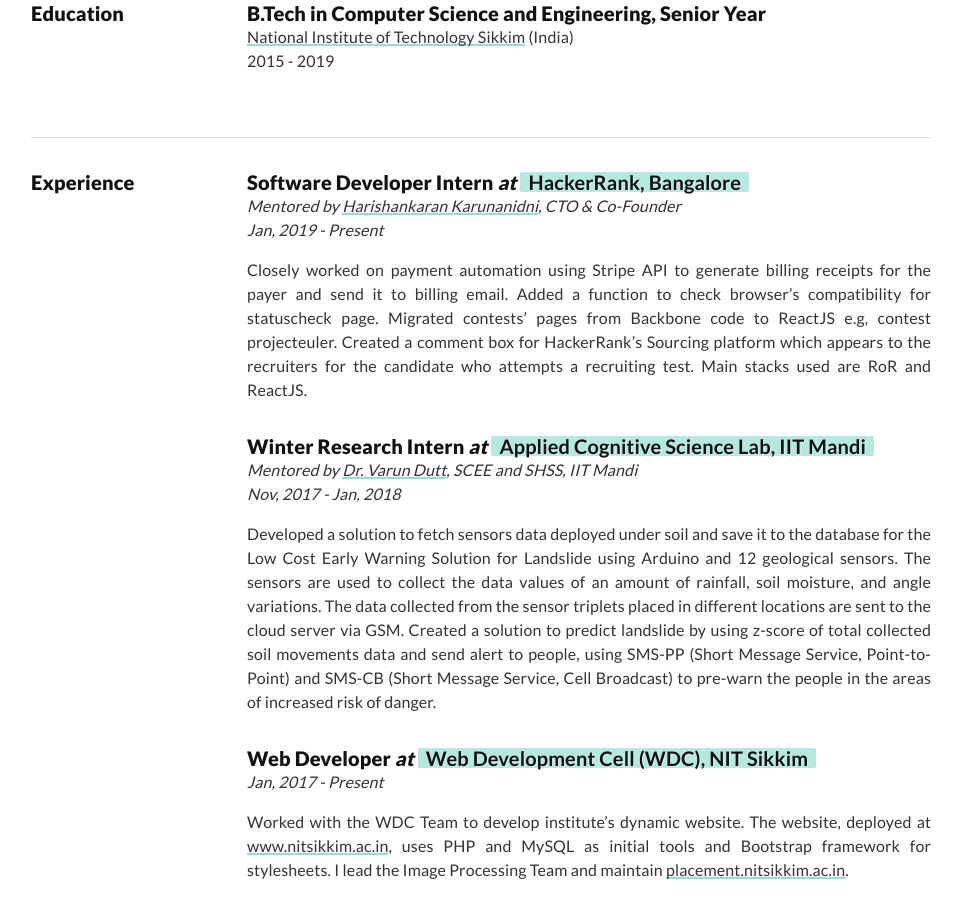
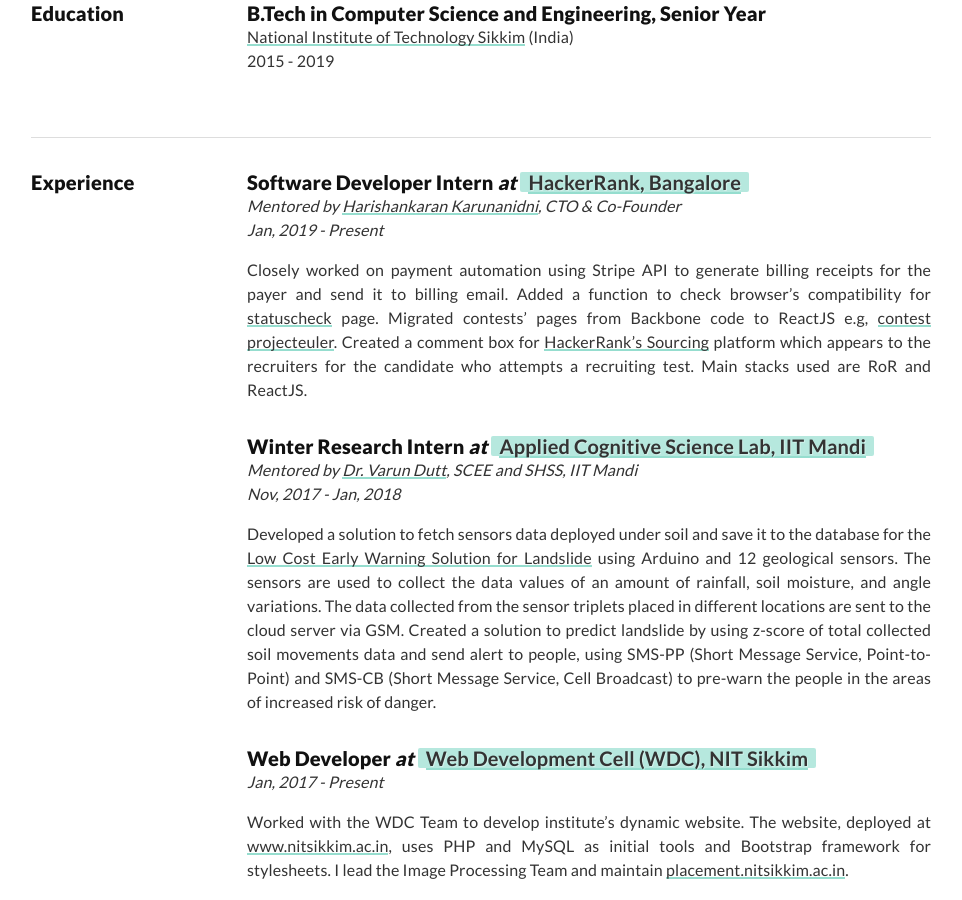
Before and after one commit to sangamcse/resume, a Jekyll site: the page built from index.html, in a window 1280 px wide and 900 px high, scrolled down 497 px. Shown: the whole window, without its empty margins (159-1121 px from the left). Built offline with Jekyll 4.4.1, drawn with Linux system fonts in a browser that asks for light colours.

Commit message:
Experience link fix

```diff
--- a/_data/experiences.yml
+++ b/_data/experiences.yml
@@ -1,22 +1,22 @@
 # Experiences
 - title: Software Developer Intern
-  location: HackerRank, Bangalore
+  location: <a class="u-link" target="_blank" href="https://www.hackerrank.com/">HackerRank, Bangalore</a>
   mentor: <a class="u-link" href="https://www.hackerrank.com/about-us/our-team/" target="_blank">Harishankaran Karunanidni</a>, CTO & Co-Founder
   duration: Jan, 2019 - Present
-  description: Closely worked on payment automation using Stripe API to generate billing receipts for the payer and send it to billing email. Added a function to check browser’s compatibility for statuscheck page. Migrated contests’ pages from Backbone code to ReactJS e.g, contest projecteuler. Created a comment box for HackerRank’s Sourcing platform which appears to the recruiters for the candidate who attempts a recruiting test. Main stacks used are RoR and ReactJS.
+  description: Closely worked on payment automation using Stripe API to generate billing receipts for the payer and send it to billing email. Added a function to check browser’s compatibility for <a class="u-link" target="_blank" href="https://www.hackerrank.com/statuscheck">statuscheck</a> page. Migrated contests’ pages from Backbone code to ReactJS e.g, <a class="u-link" target="_blank" href="https://www.hackerrank.com/projecteuler/">contest projecteuler</a>. Created a comment box for <a class="u-link" target="_blank" href="https://www.hackerrank.com/work">HackerRank’s Sourcing</a> platform which appears to the recruiters for the candidate who attempts a recruiting test. Main stacks used are RoR and ReactJS.
 
 - title: Winter Research Intern
-  location: Applied Cognitive Science Lab, IIT Mandi
+  location: <a class="u-link" target="_blank" href="http://acslab.org">Applied Cognitive Science Lab, IIT Mandi</a>
   mentor: <a class="u-link" href="https://faculty.iitmandi.ac.in/~varun/" target="_blank">Dr. Varun Dutt</a>, SCEE and SHSS, IIT Mandi
   duration: Nov, 2017 - Jan, 2018
-  description: Developed a solution to fetch sensors data deployed under soil and save it to the database for the Low Cost Early Warning Solution for Landslide using Arduino and 12 geological sensors. The sensors are used to collect the data values of an amount of rainfall, soil moisture, and angle variations. The data collected from the sensor triplets placed in different locations are sent to the cloud server via GSM. Created a solution to predict landslide by using z-score of total collected soil movements data and send alert to people, using SMS-PP (Short Message Service, Point-to-Point) and SMS-CB (Short Message Service, Cell Broadcast) to pre-warn the people in the areas of increased risk of danger.
+  description: Developed a solution to fetch sensors data deployed under soil and save it to the database for the <a class="u-link" target="_blank" href="http://landslidemonitoring.esy.es/">Low Cost Early Warning Solution for Landslide</a> using Arduino and 12 geological sensors. The sensors are used to collect the data values of an amount of rainfall, soil moisture, and angle variations. The data collected from the sensor triplets placed in different locations are sent to the cloud server via GSM. Created a solution to predict landslide by using z-score of total collected soil movements data and send alert to people, using SMS-PP (Short Message Service, Point-to-Point) and SMS-CB (Short Message Service, Cell Broadcast) to pre-warn the people in the areas of increased risk of danger.
 
 - title: Web Developer
-  location: Web Development Cell (WDC), NIT Sikkim
+  location: <a class="u-link" target="_blank" href="https://nitsikkim.ac.in/webdevelopmentcell">Web Development Cell (WDC), NIT Sikkim</a>
   duration: Jan, 2017 - Present
   description: Worked with the WDC Team to develop institute’s dynamic website. The website, deployed at <a class="u-link" href="//www.nitsikkim.ac.in" target="_blank">www.nitsikkim.ac.in</a>, uses PHP and MySQL as initial tools and Bootstrap framework for stylesheets. I lead the Image Processing Team and maintain <a class="u-link" href="https://placement.nitsikkim.ac.in" target="_blank">placement.nitsikkim.ac.in</a>.
 
 - title: Summer Trainee
-  location: Motilal Nehru National Institute of Technology
+  location: <a class="u-link" target="_blank" href="http://www.mnnit.ac.in/">Motilal Nehru National Institute of Technology</a>
   duration: Jun, 2017 - Jul, 2017
   description: 200 hrs of training on Enhancing Skill for Enterprise Scale Application Development(Core Java, Advanced Java, Design patterns, frameworks & Web Design) and created a Registration System using JSP, MySQL, and Bootstrap.
```
